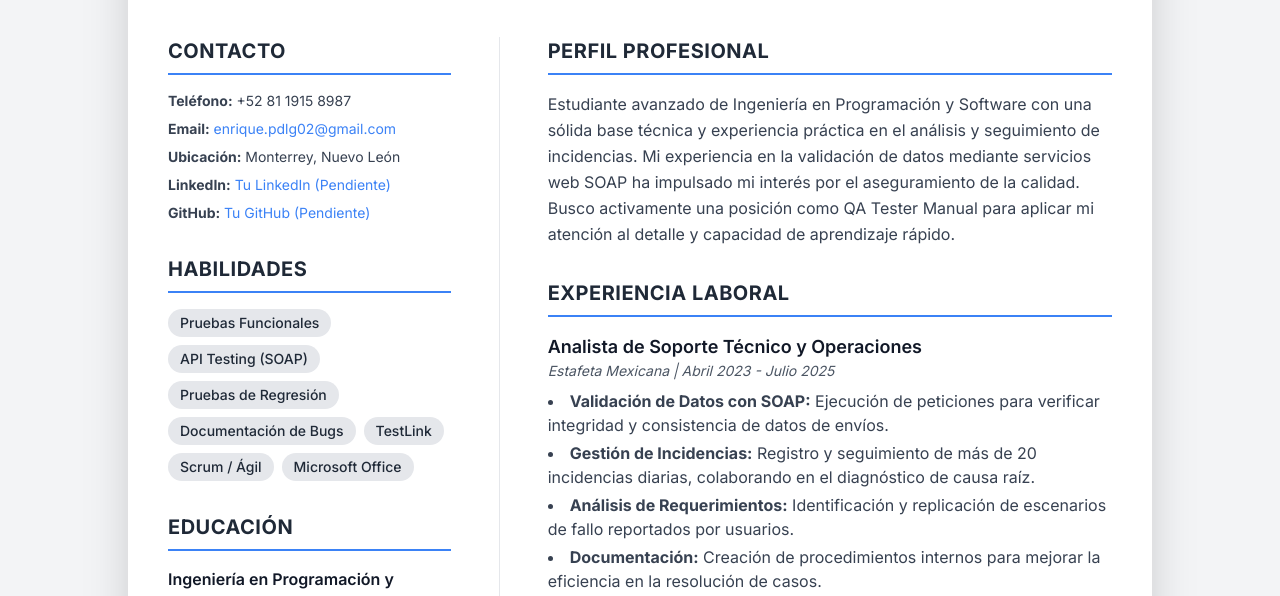
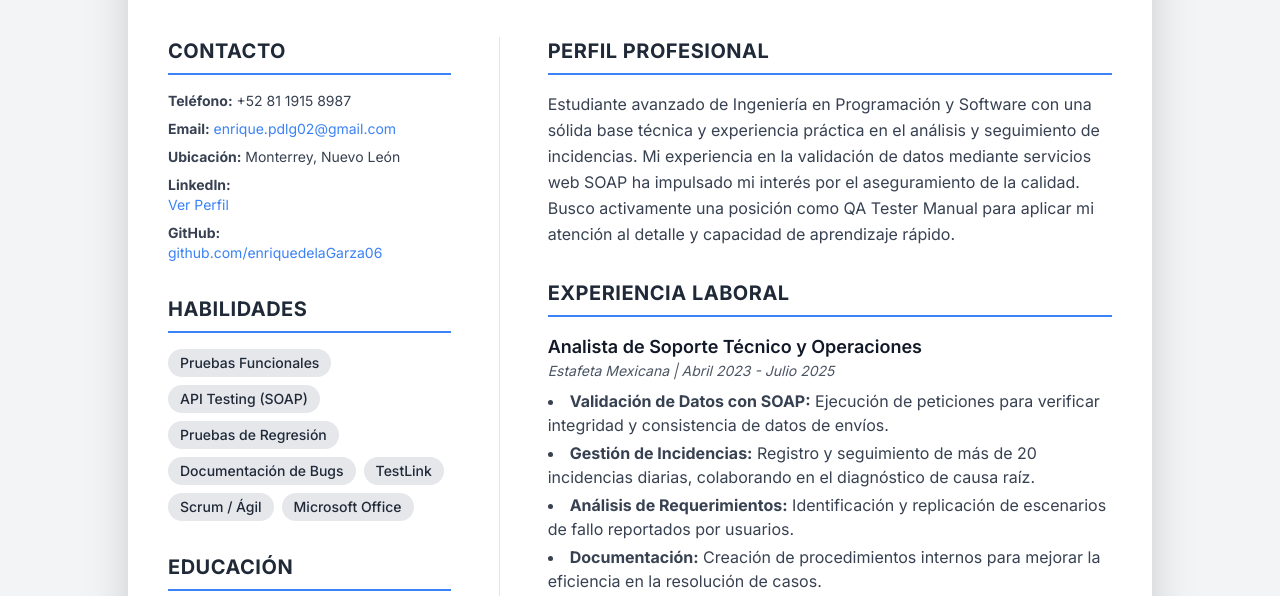
Before and after one commit to enriquedelaGarza06/Curriculum-virtual, a website: page index.html in a window 1280 px wide. Shown: the part 204-800 px from the top of the page. Drawn offline with nearby package versions, Linux system fonts and the light colour scheme.

Commit message:
Actualicé información personal y experiencia

```diff
--- a/index.html
+++ b/index.html
@@ -35,8 +35,18 @@
                         <p><strong>Teléfono:</strong> +52 81 1915 8987</p>
                         <p><strong>Email:</strong> <a href="mailto:enrique.pdlg02@gmail.com" class="text-blue-500 hover:underline">enrique.pdlg02@gmail.com</a></p>
                         <p><strong>Ubicación:</strong> Monterrey, Nuevo León</p>
-                        <p><strong>LinkedIn:</strong> <a href="#" class="text-blue-500 hover:underline">Tu LinkedIn (Pendiente)</a></p>
-                        <p><strong>GitHub:</strong> <a href="#" class="text-blue-500 hover:underline">Tu GitHub (Pendiente)</a></p>
+
+                        <p><strong>LinkedIn:</strong>
+                            <a href="https://www.linkedin.com/in/enrique-jair-pablo-de-la-garza-378064354/" target="_blank" class="text-blue-500 hover:underline block truncate">
+                                Ver Perfil
+                            </a>
+                        </p>
+
+                        <p><strong>GitHub:</strong>
+                            <a href="https://github.com/enriquedelaGarza06" target="_blank" class="text-blue-500 hover:underline block truncate">
+                                github.com/enriquedelaGarza06
+                            </a>
+                        </p>
                     </div>
                 </section>
 
```
